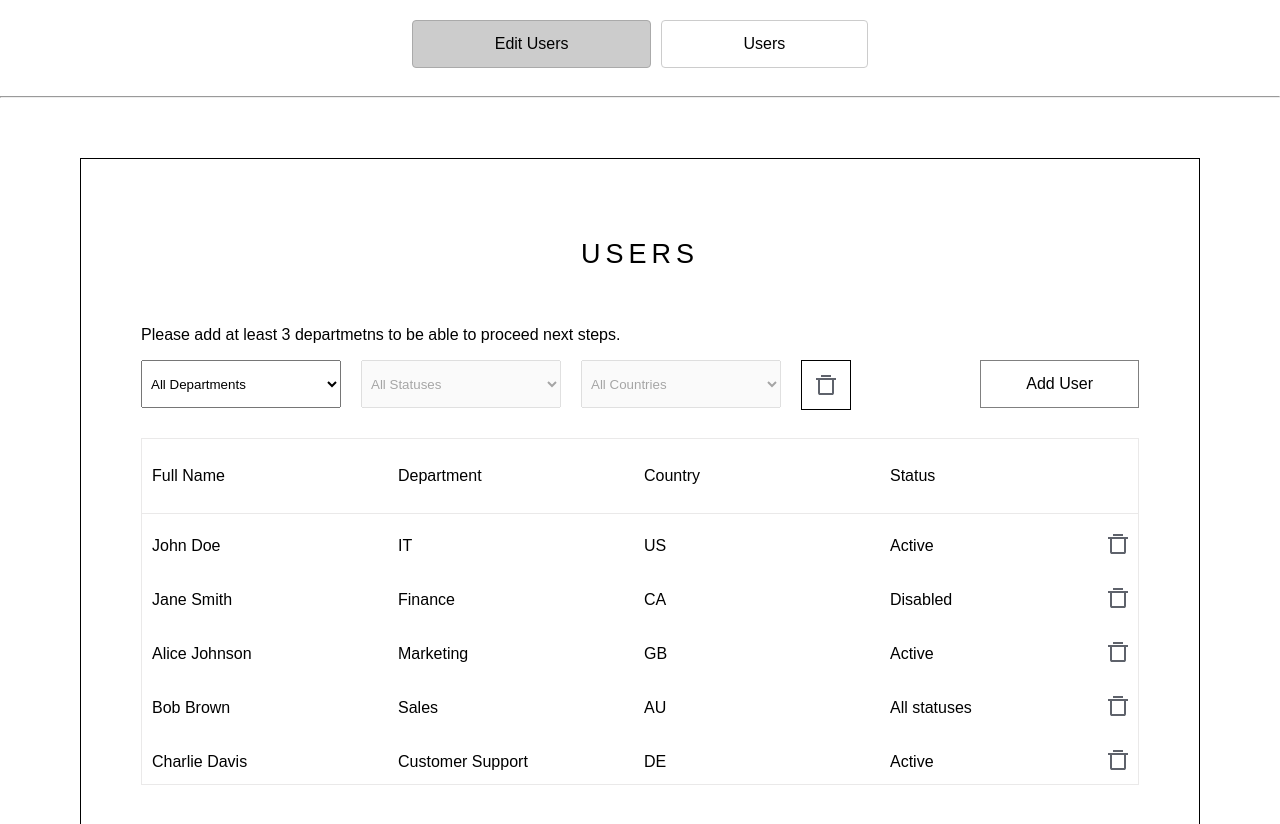
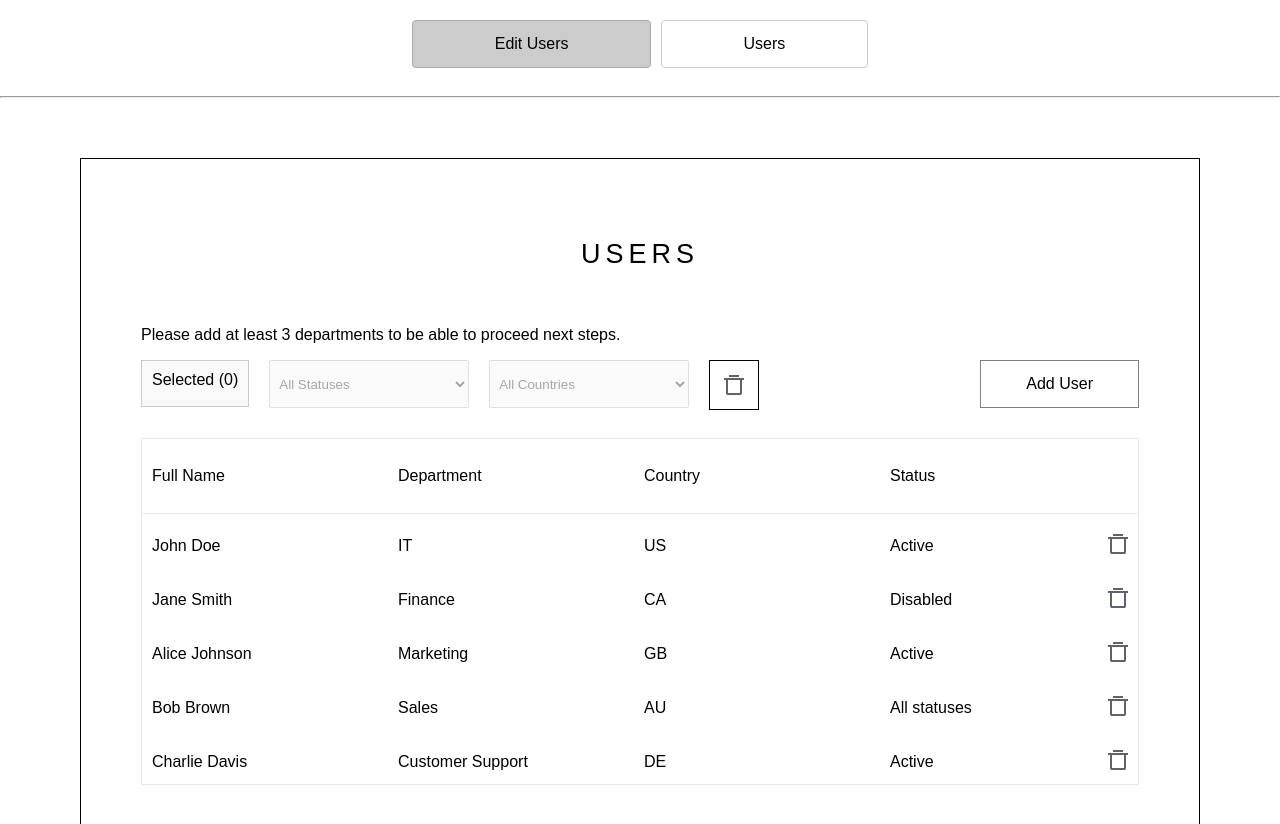
Before and after one commit to AndriyMykhailiyk/Test_15.01, a React (Create React App) app: page /users in a window 1280 px wide. Shown: the top 824 px of the page. Built offline with nearby package versions, Linux system fonts and the light colour scheme.

Commit message:
final fix

```diff
--- a/src/UserComp/UserComp.jsx
+++ b/src/UserComp/UserComp.jsx
@@ -1,6 +1,7 @@
 import React, { useState, useEffect } from "react";
 import "./Users.css";
 import Busket from "../svg/basket.svg";
+
 const Users = () => {
   const initialUsers = [
     {
@@ -56,11 +57,19 @@ const Users = () => {
     department: "",
     country: "",
   });
-  const [selectedDepartment, setSelectedDepartment] = useState("");
+  const [isDepartmentDropdownOpen, setIsDepartmentDropdownOpen] =
+    useState(false);
 
   useEffect(() => {
     localStorage.setItem("users", JSON.stringify(users));
   }, [users]);
+
+  useEffect(() => {
+    if (selectedDepartments.length < 2) {
+      setSelectedStatus("");
+      setSelectedCountry("");
+    }
+  }, [selectedDepartments]);
 
   const handleDepartmentChange = (department) => {
     if (selectedDepartments.includes(department)) {
@@ -143,29 +152,44 @@ const Users = () => {
 
       <div className="wrapBloack">
         <p>
-          Please add at least 3 departmetns to be able to proceed next steps.
+          Please add at least 3 departments to be able to proceed next steps.
         </p>
         <div className="wrappBlock">
           <div className="filters">
             <div className="department-filter">
-              <select
-                value={selectedDepartment}
-                onChange={(e) => setSelectedDepartment(e.target.value)}
+              <div
+                className="dropdown-header"
+                onClick={() =>
+                  setIsDepartmentDropdownOpen(!isDepartmentDropdownOpen)
+                }
               >
-                <option value="">All Departments</option>
-                {uniqueDepartments.map((department, index) => (
-                  <option key={index} value={department}>
-                    {department}
-                  </option>
-                ))}
-              </select>
+                Selected ({selectedDepartments.length})
+              </div>
+              {isDepartmentDropdownOpen && (
+                <div className="dropdown-list">
+                  {uniqueDepartments.map((department, index) => (
+                    <div key={index} className="dropdown-item">
+                      <input
+                        type="checkbox"
+                        id={`department-${index}`}
+                        value={department}
+                        checked={selectedDepartments.includes(department)}
+                        onChange={() => handleDepartmentChange(department)}
+                      />
+                      <label htmlFor={`department-${index}`}>
+                        {department}
+                      </label>
+                    </div>
+                  ))}
+                </div>
+              )}
             </div>
 
             <div className="status-filter">
               <select
                 value={selectedStatus}
                 onChange={(e) => setSelectedStatus(e.target.value)}
-                disabled={!selectedDepartment}
+                disabled={selectedDepartments.length < 3}
               >
                 <option value="">All Statuses</option>
                 {uniqueStatuses.map((status, index) => (
@@ -180,7 +204,7 @@ const Users = () => {
               <select
                 value={selectedCountry}
                 onChange={(e) => setSelectedCountry(e.target.value)}
-                disabled={selectedDepartments.length < 2}
+                disabled={selectedDepartments.length < 3}
               >
                 <option value="">All Countries</option>
                 {uniqueCountries.map((country, index) => (
--- a/src/UserComp/Users.css
+++ b/src/UserComp/Users.css
@@ -223,3 +223,27 @@
 .basket1:hover {
   cursor: pointer;
 }
+.dropdown-header {
+  padding: 10px;
+  border: 1px solid #ccc;
+  cursor: pointer;
+  height: 25px;
+  background-color: #f9f9f9;
+}
+
+.dropdown-list {
+  border: 1px solid #ccc;
+  background-color: #fff;
+  max-height: 150px;
+  overflow-y: auto;
+}
+
+.dropdown-item {
+  padding: 10px;
+  display: flex;
+  align-items: center;
+}
+
+.dropdown-item input {
+  margin-right: 10px;
+}
```
